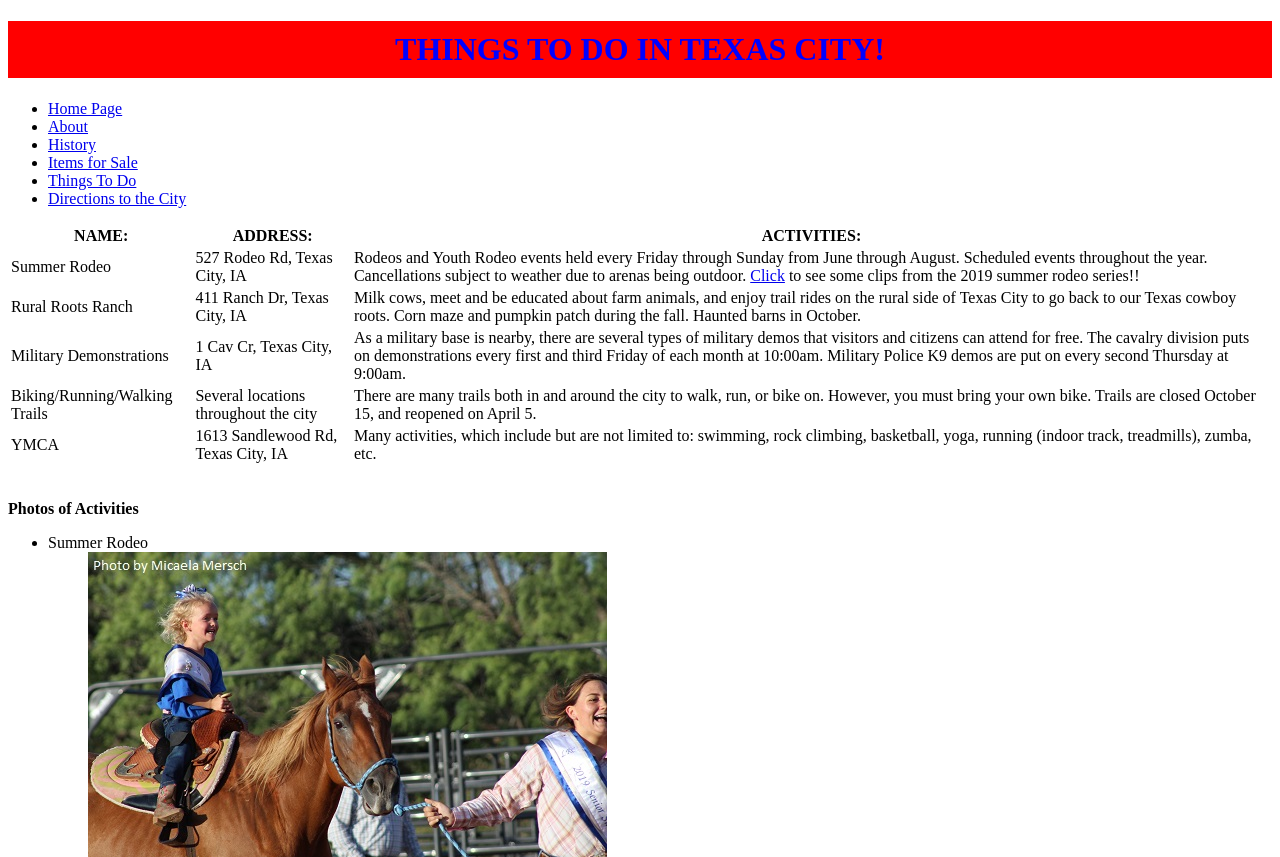
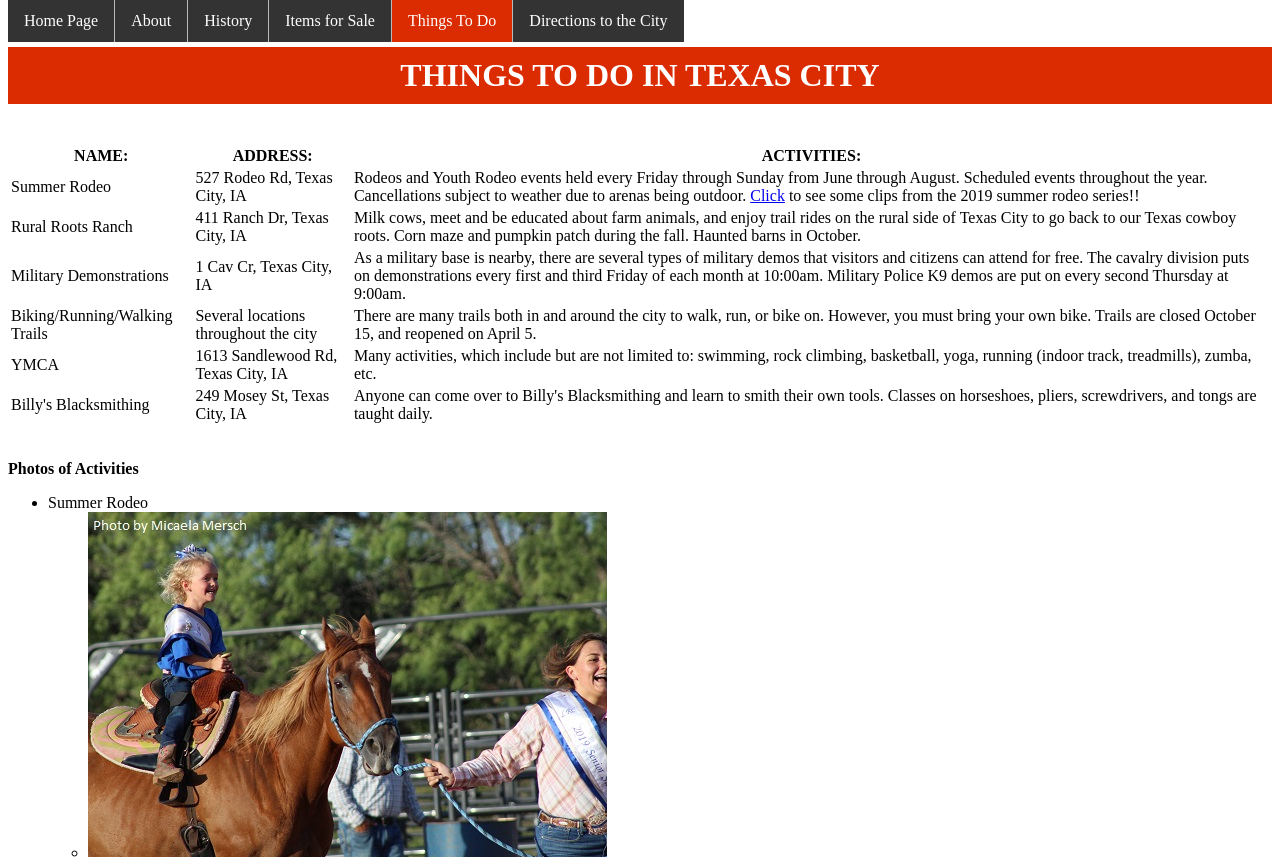
Before and after one commit to skydelzell/texascity, a PHP site: page /thingstodo.html in a window 1280 px wide. Shown: the top 857 px of the page. Run offline with PHP 8.4, Linux system fonts and the light colour scheme.

Commit message:
Initial content addition and formatting. Created menu.

```diff
--- a/public_html/css/stylesheet.css
+++ b/public_html/css/stylesheet.css
@@ -1,6 +1,38 @@
+nav ul {
+    list-style-type: none;
+    margin: 0;
+    padding: 0;
+    overflow: hidden;
+    background-color: #333;
+    position: fixed;
+    top: 0;
+}
+nav li {
+    float: left;
+    border-right: 1px solid #bbb;
+}
+nav li:last-child {
+    border-right: none;
+}
+nav li a {
+    display: block;
+    color: white;
+    text-align: center;
+    padding: 12px 16px;
+    text-decoration: none;
+}
+.active {
+    background-color: #DB2B01;
+    color: white;
+}
+nav li a:hover:not(.active) {
+    background: #A82200;
+    color: white;
+}
+
 h1	{
-	background-color: red;
-	color: blue;
+	background-color: #DB2B01;
+	color: white;
 	text-align: center;
 	padding: 10px 50px;
 }
--- a/public_html/thingstodo.html
+++ b/public_html/thingstodo.html
@@ -1,5 +1,5 @@
 <!DOCTYPE html>
-
+<!-- Edits to spacing and legibility -->
 <html lang="en">
 
   <head>
@@ -8,17 +8,20 @@
     <link rel="stylesheet" type="text/css" href="css/stylesheet.css">
   </head>
   <body>
-    <header><h1>THINGS TO DO IN TEXAS CITY!</h1></header>
-    <nav><ul>
-      <li><a href="index.html">Home Page</a></li>
-      <li><a href="abouttexascity.html">About</a></li>
-      <li><a href="history.html">History</a></li>
-      <li><a href="salepage.html">Items for Sale</a></li>
-      <li><a href="thingstodo.html">Things To Do</a></li>
-      <li><a href="directions.html">Directions to the City</a></li>
-    </ul></nav>
+    <nav>
+      <ul>
+        <li><a href="index.html">Home Page</a></li>
+        <li><a href="abouttexascity.html">About</a></li>
+        <li><a href="history.html">History</a></li>
+        <li><a href="salepage.html">Items for Sale</a></li>
+        <li class="active"><a href="thingstodo.html">Things To Do</a></li>
+        <li><a href="directions.html">Directions to the City</a></li>
+      </ul>
+    </nav>
     <!-- Make a table with name, address, and activities -->
-
+    <br>
+    <header><h1>THINGS TO DO IN TEXAS CITY</h1></header>
+    <br>
     <table>
       <tr>
         <th>NAME:</th>
@@ -56,6 +59,13 @@
         <td>1613 Sandlewood Rd, Texas City, IA</td>
         <td>Many activities, which include but are not limited to:
         swimming, rock climbing, basketball, yoga, running (indoor track, treadmills), zumba, etc.</td>
+      </tr>
+      <!-- Added a Blacksmith -->
+      <tr>
+        <td>Billy's Blacksmithing</td>
+        <td>249 Mosey St, Texas City, IA</td>
+        <td>Anyone can come over to Billy's Blacksmithing and learn to smith their own tools.
+        Classes on horseshoes, pliers, screwdrivers, and tongs are taught daily.</td>
       </tr>
     </table>
     <br>
@@ -98,6 +108,8 @@
       </li>
     </ul>
     <br><br><br>
+    <!-- Added a line at the bottom of each page-->
+    <hr>
     <footer>Information and Images &copy; Texas City, Iowa</footer>
   </body>
 </html>
```
Also changed, not shown: public_html/abouttexascity.html (+17 -14 lines), public_html/directions.html (+12 -8 lines), public_html/history.html (+18 -13 lines), public_html/index.html (+18 -12 lines), public_html/salepage.html (+20 -12 lines).
